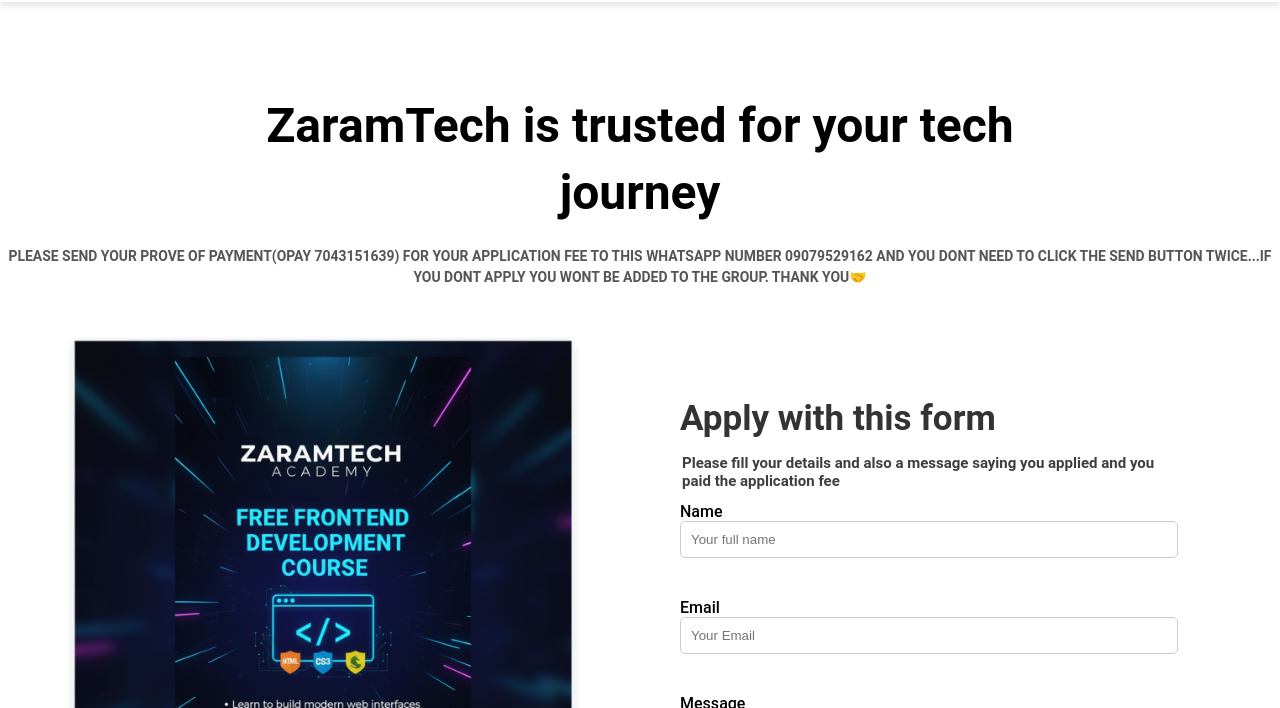
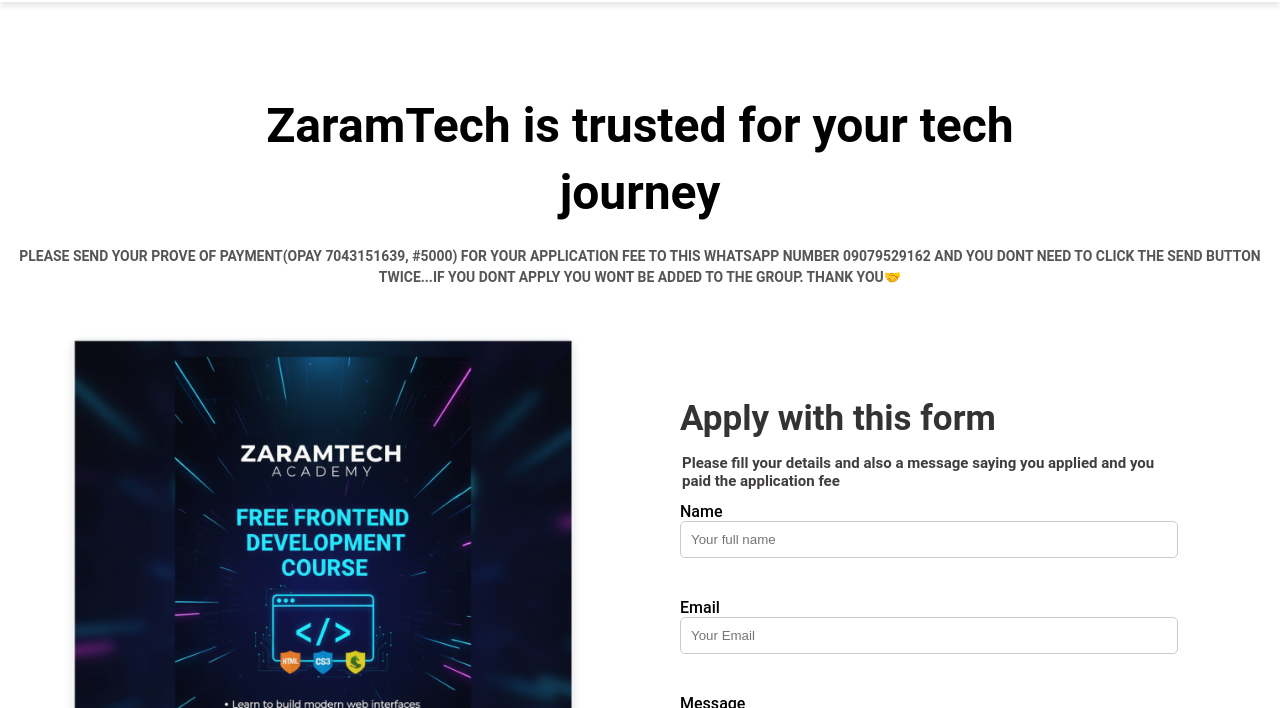
Before and after one commit to chibuikem-emmanuel/zaramform, a plain HTML site: page index.html in a window 1280 px wide. Shown: the part 92-800 px from the top of the page. Drawn offline with nearby package versions, Linux system fonts and the light colour scheme.

Commit message:
Update index.html

```diff
--- a/index.html
+++ b/index.html
@@ -44,7 +44,7 @@
     <section class="section-1">
         <h1 class="centered-text">ZaramTech is trusted for your tech journey</h1>
         <div class="sub-text">
-            <h6>PLEASE SEND YOUR PROVE OF PAYMENT(OPAY 7043151639) FOR YOUR APPLICATION FEE TO THIS <bold>WHATSAPP NUMBER 09079529162</bold>
+            <h6>PLEASE SEND YOUR PROVE OF PAYMENT(OPAY 7043151639, #5000) FOR YOUR APPLICATION FEE TO THIS <bold>WHATSAPP NUMBER 09079529162</bold>
             AND YOU DONT NEED TO CLICK THE SEND BUTTON TWICE...IF YOU DONT APPLY YOU WONT BE ADDED TO THE GROUP. THANK YOU🤝
             </h6>
         </div>
```
